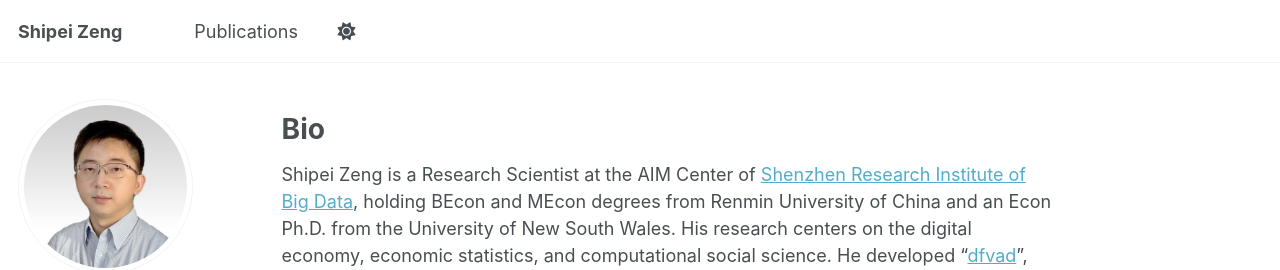
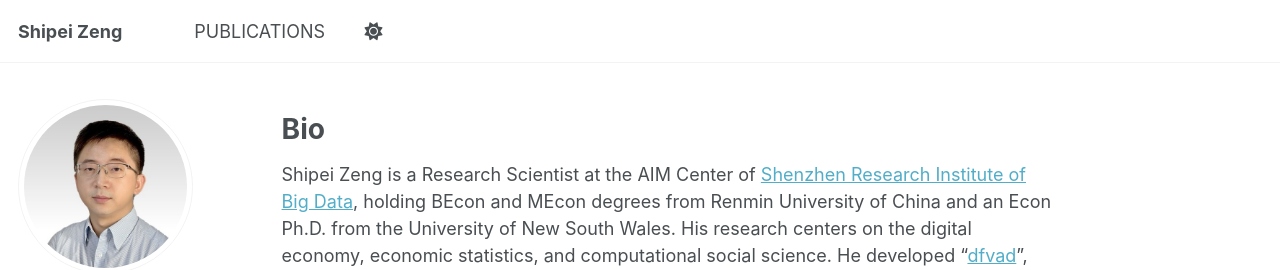
Before and after one commit to shipei-zeng/shipei-zeng.github.io, a Jekyll site: the page built from _pages/about.md, in a window 1280 px wide. Shown: the top 270 px of the page. Built offline with Jekyll 4.4.1, drawn with Linux system fonts in a browser that asks for light colours; a script that is not in the unit is left out.

```diff
--- a/_data/navigation.yml
+++ b/_data/navigation.yml
@@ -8,8 +8,8 @@
 #      Markdown formatted page while the second is generated using JSON.
 
 main:
-  - title: "Publications"
-    url: /publications/
+  - title: "PUBLICATIONS"
+    url: /PUBLICATIONS/
 
   # - title: "Services"
   #   url: /services/
```
